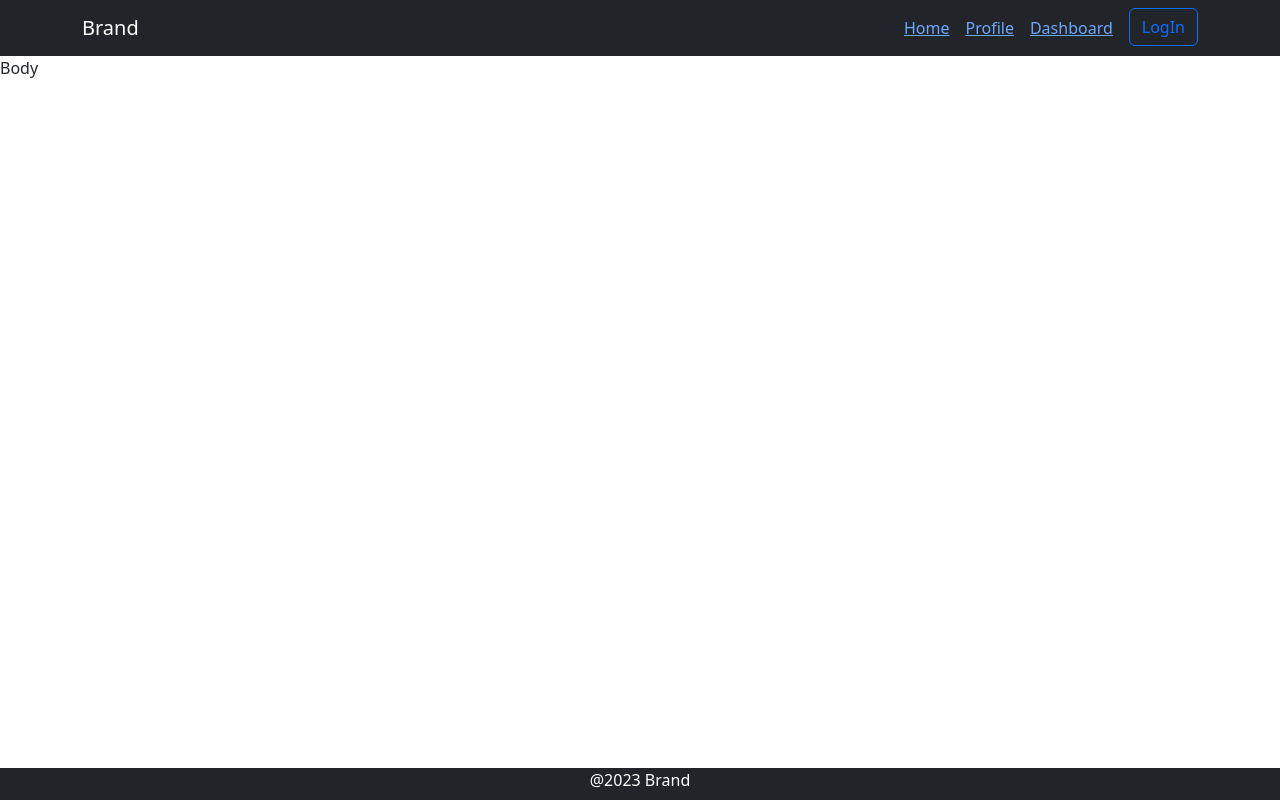
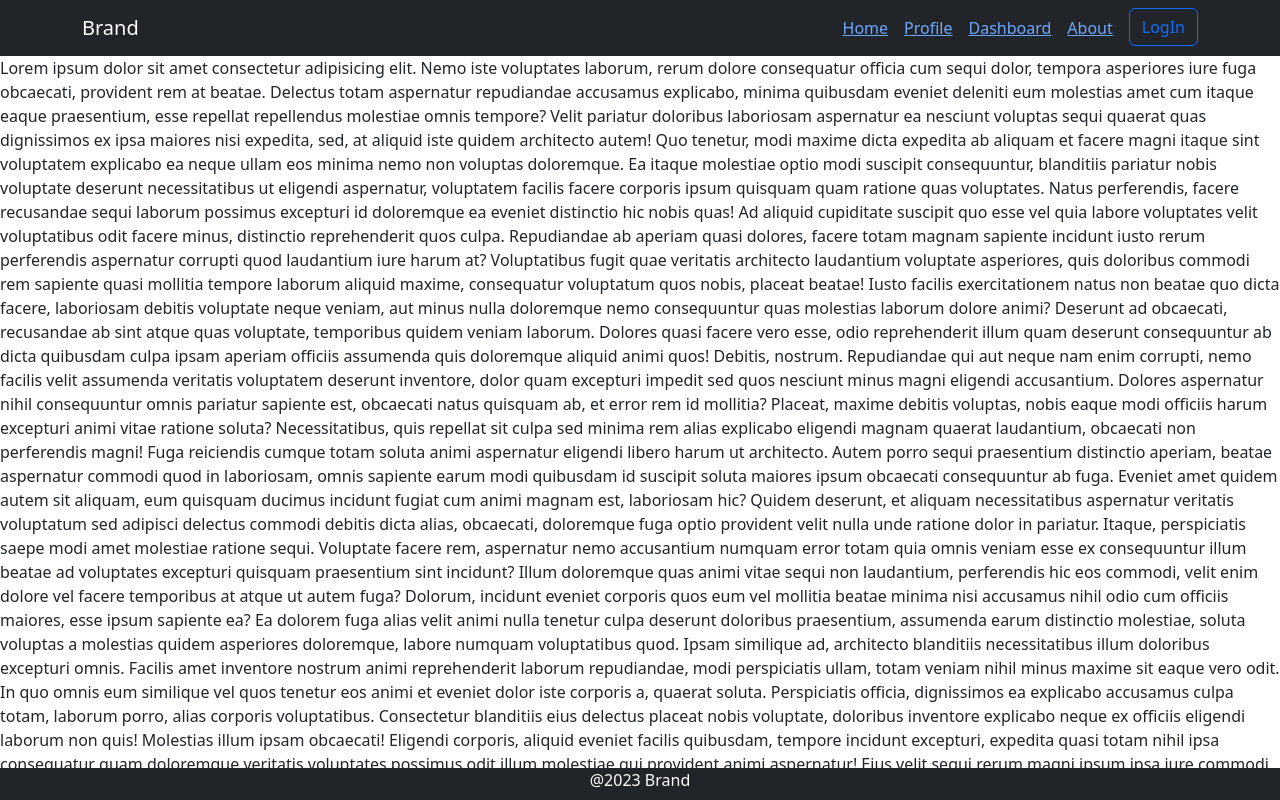
Before and after one commit to itsmesreejithn/react--routers, a React (Vite) app: page / in a window 1280 px wide. Built offline with nearby package versions, Linux system fonts and the light colour scheme.

Commit message:
about page created

```diff
--- a/src/App.jsx
+++ b/src/App.jsx
@@ -8,6 +8,7 @@ import Profile from "./pages/Profile";
 import Login from "./pages/Login";
 import PrivateRouter from "./components/PrivateRouter";
 import { useState } from "react";
+import About from "./pages/About";
 function App() {
   let userData = {
     firstName: "Akarsh",
@@ -51,6 +52,7 @@ function App() {
               </PrivateRouter>
             }
           />
+          <Route path="about" element={<About />} />
           <Route path="*" element={<Nopage />} />
         </Routes>
       </BrowserRouter>
--- a/src/components/Body.jsx
+++ b/src/components/Body.jsx
@@ -1,7 +1,117 @@
 import React from "react";
 
 const Body = () => {
-  return <div className="body-component">Body</div>;
+  return (
+    <div className="body-component">
+      Lorem ipsum dolor sit amet consectetur adipisicing elit. Nemo iste
+      voluptates laborum, rerum dolore consequatur officia cum sequi dolor,
+      tempora asperiores iure fuga obcaecati, provident rem at beatae. Delectus
+      totam aspernatur repudiandae accusamus explicabo, minima quibusdam eveniet
+      deleniti eum molestias amet cum itaque eaque praesentium, esse repellat
+      repellendus molestiae omnis tempore? Velit pariatur doloribus laboriosam
+      aspernatur ea nesciunt voluptas sequi quaerat quas dignissimos ex ipsa
+      maiores nisi expedita, sed, at aliquid iste quidem architecto autem! Quo
+      tenetur, modi maxime dicta expedita ab aliquam et facere magni itaque sint
+      voluptatem explicabo ea neque ullam eos minima nemo non voluptas
+      doloremque. Ea itaque molestiae optio modi suscipit consequuntur,
+      blanditiis pariatur nobis voluptate deserunt necessitatibus ut eligendi
+      aspernatur, voluptatem facilis facere corporis ipsum quisquam quam ratione
+      quas voluptates. Natus perferendis, facere recusandae sequi laborum
+      possimus excepturi id doloremque ea eveniet distinctio hic nobis quas! Ad
+      aliquid cupiditate suscipit quo esse vel quia labore voluptates velit
+      voluptatibus odit facere minus, distinctio reprehenderit quos culpa.
+      Repudiandae ab aperiam quasi dolores, facere totam magnam sapiente
+      incidunt iusto rerum perferendis aspernatur corrupti quod laudantium iure
+      harum at? Voluptatibus fugit quae veritatis architecto laudantium
+      voluptate asperiores, quis doloribus commodi rem sapiente quasi mollitia
+      tempore laborum aliquid maxime, consequatur voluptatum quos nobis, placeat
+      beatae! Iusto facilis exercitationem natus non beatae quo dicta facere,
+      laboriosam debitis voluptate neque veniam, aut minus nulla doloremque nemo
+      consequuntur quas molestias laborum dolore animi? Deserunt ad obcaecati,
+      recusandae ab sint atque quas voluptate, temporibus quidem veniam laborum.
+      Dolores quasi facere vero esse, odio reprehenderit illum quam deserunt
+      consequuntur ab dicta quibusdam culpa ipsam aperiam officiis assumenda
+      quis doloremque aliquid animi quos! Debitis, nostrum. Repudiandae qui aut
+      neque nam enim corrupti, nemo facilis velit assumenda veritatis voluptatem
+      deserunt inventore, dolor quam excepturi impedit sed quos nesciunt minus
+      magni eligendi accusantium. Dolores aspernatur nihil consequuntur omnis
+      pariatur sapiente est, obcaecati natus quisquam ab, et error rem id
+      mollitia? Placeat, maxime debitis voluptas, nobis eaque modi officiis
+      harum excepturi animi vitae ratione soluta? Necessitatibus, quis repellat
+      sit culpa sed minima rem alias explicabo eligendi magnam quaerat
+      laudantium, obcaecati non perferendis magni! Fuga reiciendis cumque totam
+      soluta animi aspernatur eligendi libero harum ut architecto. Autem porro
+      sequi praesentium distinctio aperiam, beatae aspernatur commodi quod in
+      laboriosam, omnis sapiente earum modi quibusdam id suscipit soluta maiores
+      ipsum obcaecati consequuntur ab fuga. Eveniet amet quidem autem sit
+      aliquam, eum quisquam ducimus incidunt fugiat cum animi magnam est,
+      laboriosam hic? Quidem deserunt, et aliquam necessitatibus aspernatur
+      veritatis voluptatum sed adipisci delectus commodi debitis dicta alias,
+      obcaecati, doloremque fuga optio provident velit nulla unde ratione dolor
+      in pariatur. Itaque, perspiciatis saepe modi amet molestiae ratione sequi.
+      Voluptate facere rem, aspernatur nemo accusantium numquam error totam quia
+      omnis veniam esse ex consequuntur illum beatae ad voluptates excepturi
+      quisquam praesentium sint incidunt? Illum doloremque quas animi vitae
+      sequi non laudantium, perferendis hic eos commodi, velit enim dolore vel
+      facere temporibus at atque ut autem fuga? Dolorum, incidunt eveniet
+      corporis quos eum vel mollitia beatae minima nisi accusamus nihil odio cum
+      officiis maiores, esse ipsum sapiente ea? Ea dolorem fuga alias velit
+      animi nulla tenetur culpa deserunt doloribus praesentium, assumenda earum
+      distinctio molestiae, soluta voluptas a molestias quidem asperiores
+      doloremque, labore numquam voluptatibus quod. Ipsam similique ad,
+      architecto blanditiis necessitatibus illum doloribus excepturi omnis.
+      Facilis amet inventore nostrum animi reprehenderit laborum repudiandae,
+      modi perspiciatis ullam, totam veniam nihil minus maxime sit eaque vero
+      odit. In quo omnis eum similique vel quos tenetur eos animi et eveniet
+      dolor iste corporis a, quaerat soluta. Perspiciatis officia, dignissimos
+      ea explicabo accusamus culpa totam, laborum porro, alias corporis
+      voluptatibus. Consectetur blanditiis eius delectus placeat nobis
+      voluptate, doloribus inventore explicabo neque ex officiis eligendi
+      laborum non quis! Molestias illum ipsam obcaecati! Eligendi corporis,
+      aliquid eveniet facilis quibusdam, tempore incidunt excepturi, expedita
+      quasi totam nihil ipsa consequatur quam doloremque veritatis voluptates
+      possimus odit illum molestiae qui provident animi aspernatur! Eius velit
+      sequi rerum magni ipsum ipsa iure commodi harum delectus similique natus
+      voluptatem, officiis sed ab. Atque cum quisquam officiis vero harum
+      temporibus? Labore nobis exercitationem dolorem qui sapiente, veritatis ab
+      laboriosam sint natus impedit nulla est reprehenderit dignissimos illum
+      molestias ipsa consequatur accusamus sequi necessitatibus officiis?
+      Ducimus porro beatae molestiae ipsum, nam maxime veniam inventore
+      dignissimos, debitis doloremque quae consequuntur, ullam quod hic voluptas
+      autem. Molestias quisquam, recusandae illum tempora in minima, impedit
+      autem necessitatibus ipsa tempore doloremque voluptatem commodi.
+      Voluptates totam, delectus voluptatibus rerum ipsa nostrum hic quas autem
+      quibusdam earum ipsam sint dignissimos voluptas asperiores repellat modi
+      molestias natus et accusamus odio placeat laboriosam corporis laudantium
+      omnis? Eius esse, ab at eum architecto porro veritatis voluptatibus
+      assumenda, commodi exercitationem delectus rem! Quaerat ea et ducimus
+      debitis molestiae harum sed excepturi iure sequi deleniti corrupti
+      adipisci ut fuga ipsam, quae enim unde minima soluta ipsa earum hic.
+      Molestiae ullam iure minima laborum qui tempora et recusandae ipsam,
+      necessitatibus doloribus id in? Adipisci illum quae fuga sit deserunt
+      earum aperiam perferendis recusandae at expedita! Debitis, adipisci
+      veritatis incidunt iste maiores eum accusamus id, neque, repellendus
+      cupiditate expedita nostrum consequatur nam a fuga. Reiciendis magni
+      consequuntur, quod impedit blanditiis officia laboriosam expedita
+      dignissimos numquam quos enim doloremque, nulla assumenda debitis, minus
+      illo cupiditate odio! Mollitia itaque et saepe, fugiat earum nulla modi
+      dolorum corporis quos consectetur labore ipsam eligendi a sint quo
+      blanditiis expedita incidunt dolore sunt neque placeat, repudiandae autem.
+      Fugiat quis quas debitis temporibus? Aspernatur natus dolorum nesciunt
+      ratione magnam aut recusandae facilis a! Accusamus alias nam excepturi
+      minima distinctio, amet beatae tempora vel odio totam eaque vitae expedita
+      ipsa dolor nisi laborum sapiente id consequatur aspernatur commodi, ipsum
+      maiores in! Qui commodi doloremque culpa laboriosam, dolor recusandae quam
+      maxime iusto odio reprehenderit, aspernatur sint dolore voluptate aperiam
+      dolores eveniet facilis deserunt, laborum a illum quae beatae magni omnis
+      consectetur? Vero placeat cupiditate sapiente, beatae earum voluptatem!
+      Consequatur dolore sapiente in animi voluptas architecto odit rem officia
+      maiores sint. Molestias nostrum iste atque recusandae fugit ratione
+      aspernatur nesciunt quae. Eveniet sequi mollitia libero obcaecati magni
+      nobis placeat quas, fuga distinctio reprehenderit quidem nam dolore hic
+      sapiente odit. Voluptates, consequuntur?
+    </div>
+  );
 };
 
 export default Body;
--- a/src/components/Header.jsx
+++ b/src/components/Header.jsx
@@ -18,6 +18,9 @@ const Header = () => {
             <Nav.Link>
               <Link to="/dashboard">Dashboard</Link>
             </Nav.Link>
+            <Nav.Link>
+              <Link to="/about">About</Link>
+            </Nav.Link>
             <Link to="/login">
               <Button variant="outline-primary" className="ms-2">
                 LogIn
--- /dev/null
+++ b/src/pages/About.jsx
@@ -0,0 +1,15 @@
+import React from "react";
+import { Container } from "react-bootstrap";
+import Header from "../components/Header";
+import Footer from "../components/Footer";
+
+const About = () => {
+  return (
+    <Container fluid className="p-0 h-100">
+      <Header />
+      <Footer />
+    </Container>
+  );
+};
+
+export default About;
```
